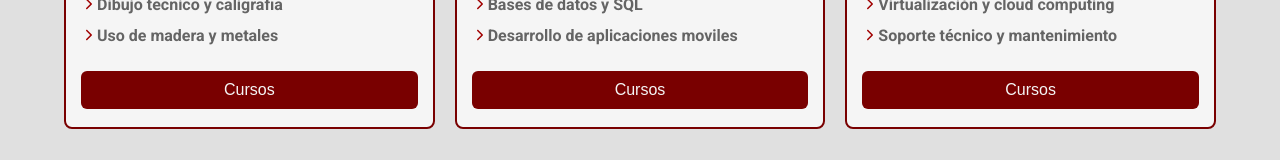
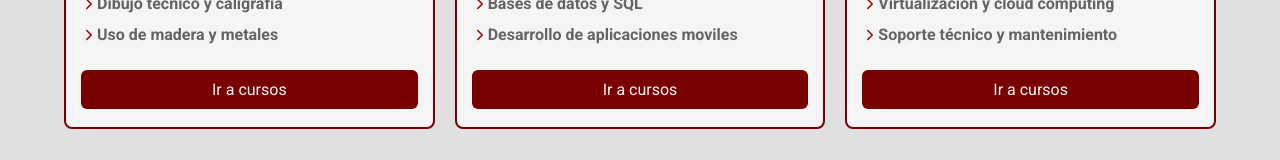
Before and after one commit to Juanerros/new-site, a React (Vite) app: page / in a window 1280 px wide. Shown: the part 631-791 px from the top of the page. Built offline with nearby package versions, Linux system fonts and the light colour scheme.

Commit message:
Arreglo sencillo de los botones

```diff
--- a/src/pages/Home.jsx
+++ b/src/pages/Home.jsx
@@ -34,7 +34,7 @@ export default function Home() {
               <h4><div className='icon'><IoIosArrowForward /></div>Dibujo tecnico y caligrafia</h4>
               <h4><div className='icon'><IoIosArrowForward /></div>Uso de madera y metales</h4>
             </div>
-            <input type="button" value="Cursos" className='btn-tecnicaturas' />
+            <Link className='btn-tecnicaturas' to={'/cursos'}>Ir a cursos</Link>
           </div>
           <div className='box'>
             <div className='title'>
@@ -48,7 +48,7 @@ export default function Home() {
               <h4><div className='icon'><IoIosArrowForward /></div>Bases de datos y SQL</h4>
               <h4><div className='icon'><IoIosArrowForward /></div>Desarrollo de aplicaciones moviles</h4>
             </div>
-            <input type="button" value="Cursos" className='btn-tecnicaturas' />
+            <Link className='btn-tecnicaturas' to={'/cursos'}>Ir a cursos</Link>
           </div>
           <div className='box'>
             <div className='title'>
@@ -62,7 +62,7 @@ export default function Home() {
               <h4><div className='icon'><IoIosArrowForward /></div>Virtualización y cloud computing</h4>
               <h4><div className='icon'><IoIosArrowForward /></div>Soporte técnico y mantenimiento</h4>
             </div>
-            <input type="button" value="Cursos" className='btn-tecnicaturas' />
+            <Link className='btn-tecnicaturas' to={'/cursos'}>Ir a cursos</Link>
           </div>
         </div>
       </div>
--- a/src/pages/css/home.css
+++ b/src/pages/css/home.css
@@ -111,7 +111,7 @@
 }
 
 .btn-tecnicaturas {
-    cursor: pointer;
+    text-align: center;
     border-radius: 6px;
     background-color: var(--primary-color);
     color: whitesmoke;
@@ -120,7 +120,6 @@
     margin-top: 20px;
     padding: 10px;
     width: 100%;
-    border: none;
     transition: .3s;
 }
 
```
